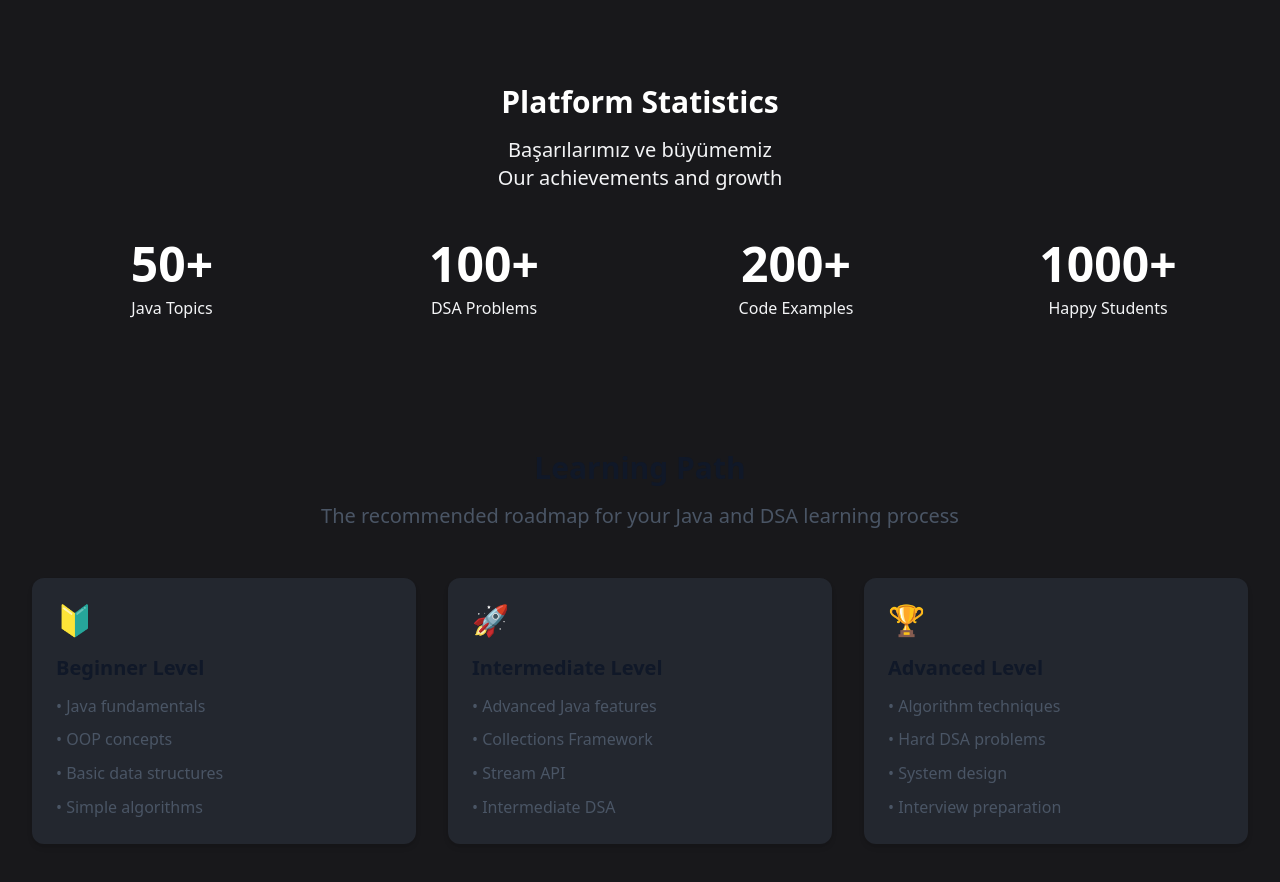
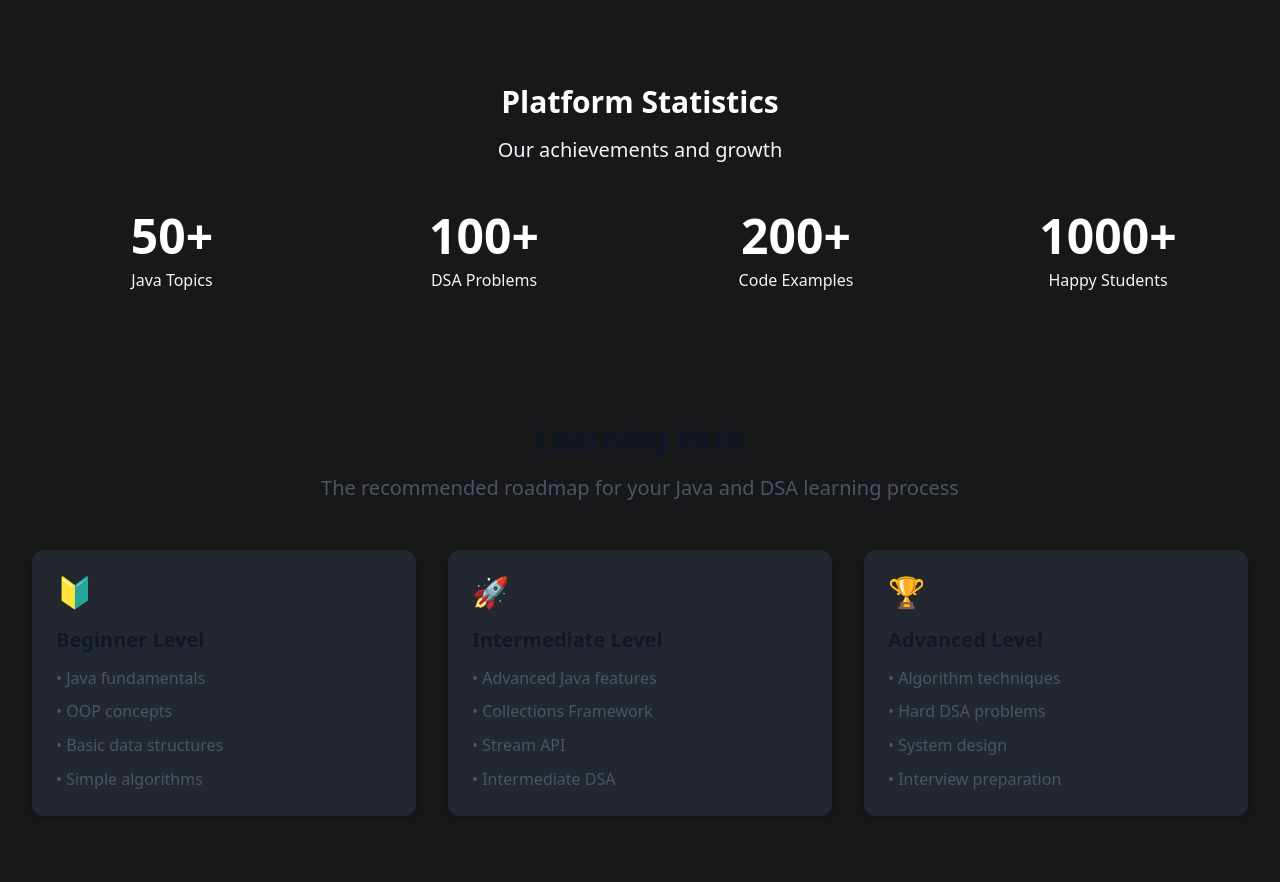
Before and after one commit to Aligorithm-97/masterdsawithjava, a Next.js app: page /about in a window 1280 px wide. Shown: the part 1200-2082 px from the top of the page. Built offline with nearby package versions, Linux system fonts and the light colour scheme; no server answers.

Commit message:
aligorithm-rm

```diff
--- a/app/about/page.tsx
+++ b/app/about/page.tsx
@@ -4,8 +4,7 @@ export default function AboutPage() {
   const features = [
     {
       title: "Comprehensive Content",
-      description:
-        "Detailed guides from Java core to advanced topics",
+      description: "Detailed guides from Java core to advanced topics",
       icon: "📚",
     },
     {
@@ -42,7 +41,8 @@ export default function AboutPage() {
               About
             </h1>
             <p className="text-xl text-gray-600 dark:text-gray-300 max-w-3xl mx-auto">
-              Master DSA with Java is a comprehensive learning platform for those who want to learn Java programming and algorithm problems.
+              Master DSA with Java is a comprehensive learning platform for
+              those who want to learn Java programming and algorithm problems.
             </p>
           </div>
         </div>
@@ -57,10 +57,14 @@ export default function AboutPage() {
                 Our Mission
               </h2>
               <p className="text-lg text-gray-600 dark:text-gray-300 mb-6">
-                To provide high-quality, clear, and practical content for everyone who wants to learn Java programming and solve algorithm problems.
+                To provide high-quality, clear, and practical content for
+                everyone who wants to learn Java programming and solve algorithm
+                problems.
               </p>
               <p className="text-lg text-gray-600 dark:text-gray-300 mb-6">
-                We help you develop the essential programming skills and problem-solving abilities needed to succeed in the modern software development world.
+                We help you develop the essential programming skills and
+                problem-solving abilities needed to succeed in the modern
+                software development world.
               </p>
               <div className="flex flex-col sm:flex-row gap-4">
                 <Link
@@ -132,7 +136,6 @@ export default function AboutPage() {
             <h2 className="text-3xl font-bold text-white mb-4">
               Platform Statistics
             </h2>
-            <p className="text-xl text-gray-100">Başarılarımız ve büyümemiz</p>
             <p className="text-xl text-gray-100">Our achievements and growth</p>
           </div>
 
```
